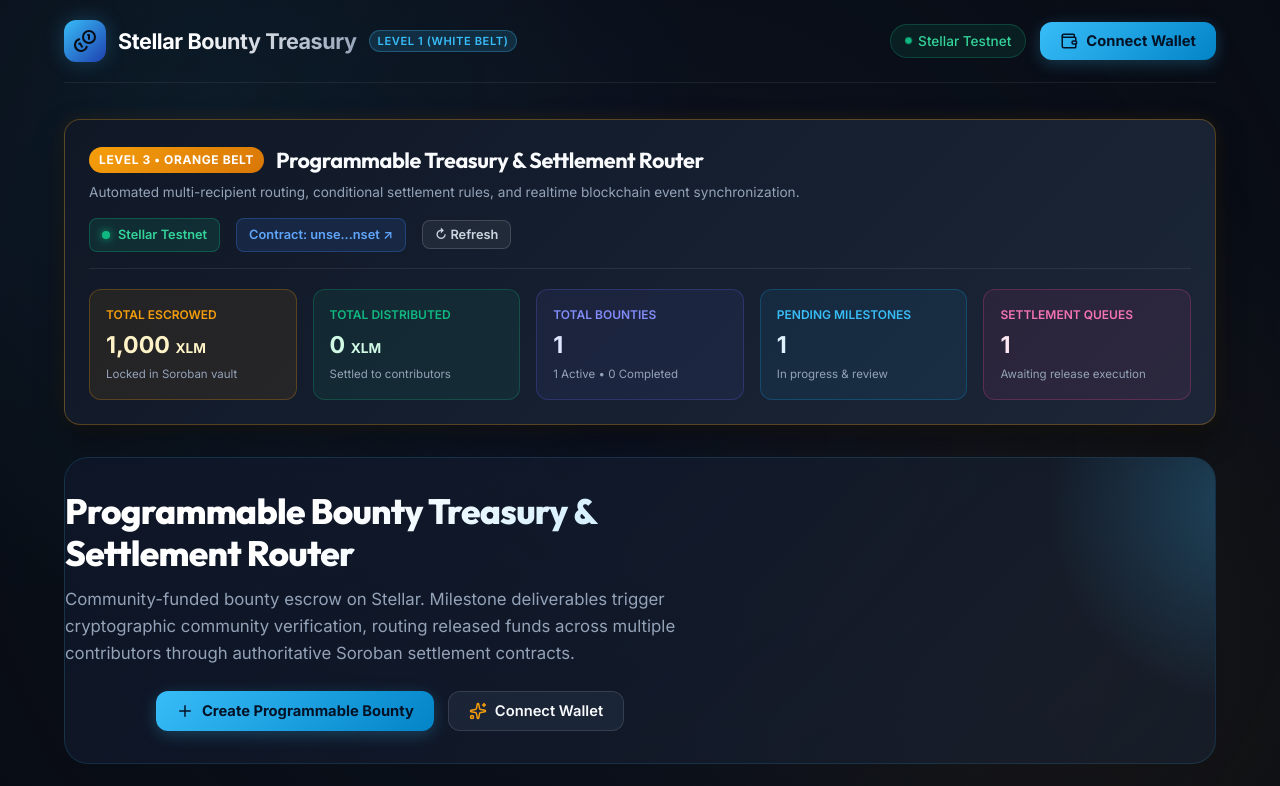
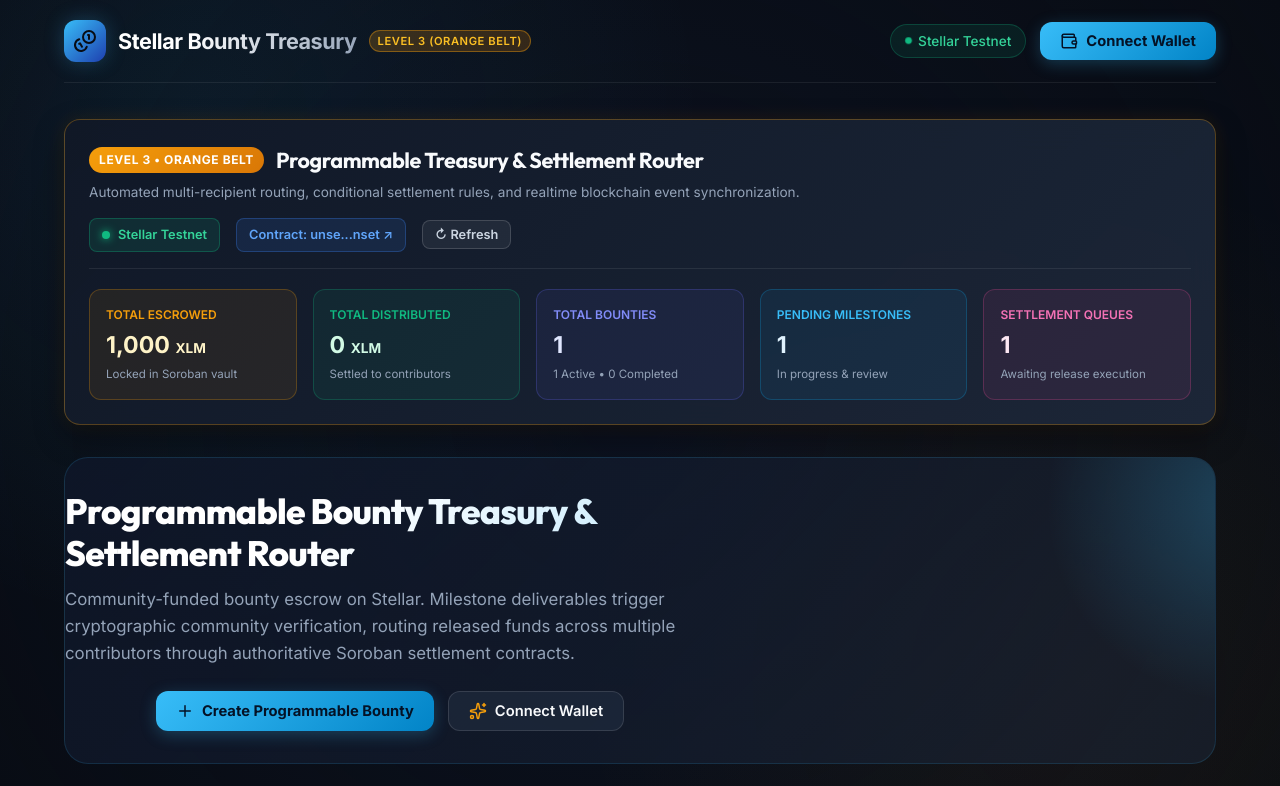
Before and after one commit to Stellar-Bounty-Treasury/stellar-bounty-frontend, a React (Vite) app: page / in a window 1280 px wide. Shown: the top 786 px of the page. Built offline with nearby package versions, Linux system fonts and the light colour scheme; no server answers; what @stellar/stellar-sdk would draw is missing.

Commit message:
style(navbar): update badge styling to Level 3 Orange Belt

```diff
--- a/src/components/Navbar.tsx
+++ b/src/components/Navbar.tsx
@@ -31,7 +31,16 @@ export const Navbar: React.FC<NavbarProps> = ({ onOpenConnectModal }) => {
         <div>
           <span className="brand-title">Stellar Bounty Treasury</span>
         </div>
-        <span className="brand-badge">Level 1 (White Belt)</span>
+        <span
+          className="brand-badge"
+          style={{
+            background: 'linear-gradient(135deg, rgba(245, 158, 11, 0.2), rgba(217, 119, 6, 0.2))',
+            border: '1px solid rgba(245, 158, 11, 0.4)',
+            color: '#fbbf24',
+          }}
+        >
+          Level 3 (Orange Belt)
+        </span>
       </div>
 
       <div className="navbar-actions">
```
